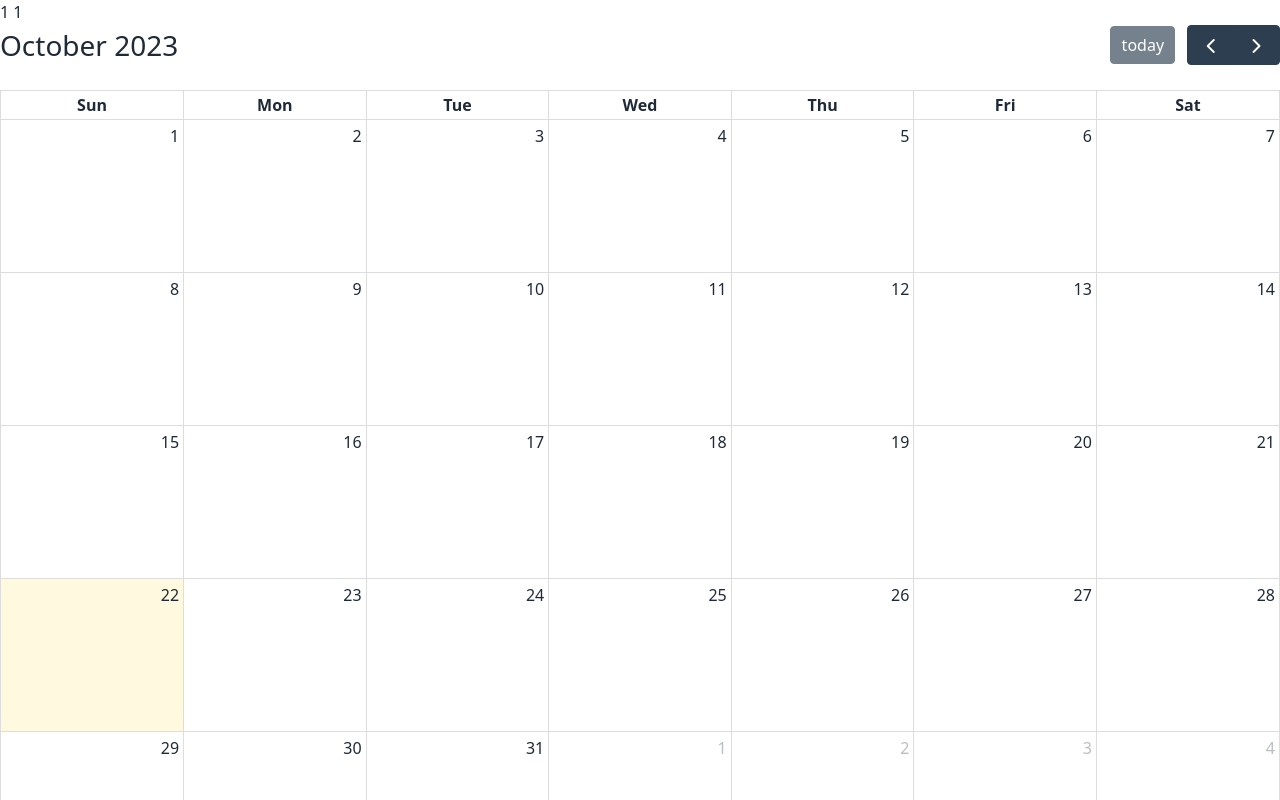
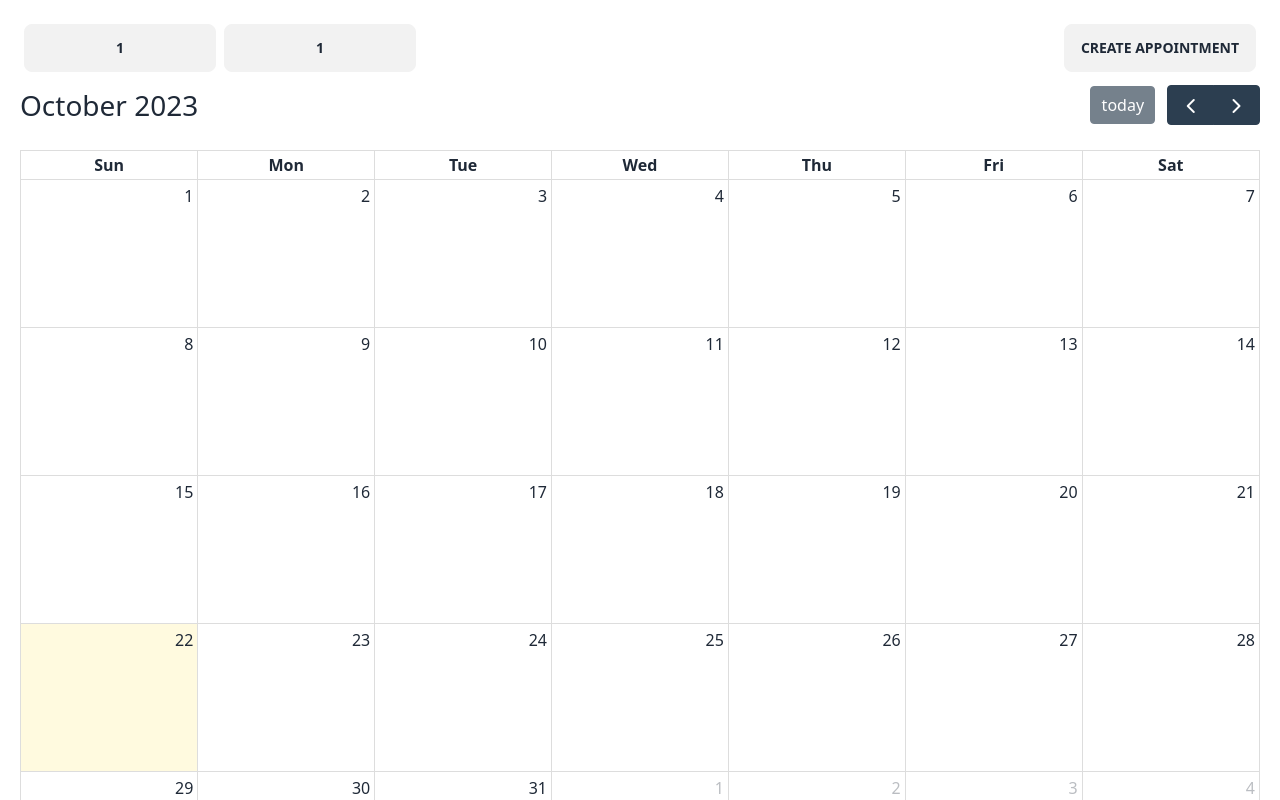
Before and after one commit to TKRchamak/assessment-of-selise, a React (Vite) app: page /year/1/month/1 in a window 1280 px wide. Shown: the top 800 px of the page. Built offline with nearby package versions, Linux system fonts and the light colour scheme.

Commit message:
add calender and some function in this page

```diff
--- a/src/pages/Calendar/Calendar.tsx
+++ b/src/pages/Calendar/Calendar.tsx
@@ -1,14 +1,102 @@
 import { useParams } from "react-router-dom";
 import FullCalendar from "@fullcalendar/react";
 import dayGridPlugin from "@fullcalendar/daygrid";
+import { useEffect, useState } from "react";
 
 const Calendar = () => {
   const { year, month } = useParams();
+  const yearList = ["2019", "2020", "2021"];
+  const monthList = [
+    "1",
+    "2",
+    "3",
+    "4",
+    "5",
+    "6",
+    "7",
+    "8",
+    "9",
+    "10",
+    "11",
+    "12",
+  ];
+  const [selectedYear, setSelectedYear] = useState<string>(
+    `${new Date().getFullYear()}`
+  );
+  const [selectedMonth, setSelectedMonth] = useState<string>(
+    `${new Date().getMonth()}`
+  );
+
+  useEffect(() => {
+    if (!year) return;
+
+    setSelectedYear(year);
+    if (month) {
+      setSelectedMonth(month);
+    }
+  }, [year, month]);
 
   return (
-    <div>
-      {year} {month}
-      <FullCalendar plugins={[dayGridPlugin]} initialView="dayGridMonth" />
+    <div className="p-5">
+      <div className="mb-2 flex justify-between">
+        <div className="flex">
+          <div className="dropdown">
+            <label tabIndex={0} className="btn m-1 w-48">
+              {selectedYear}
+            </label>
+            <ul
+              tabIndex={0}
+              className="dropdown-content z-[1] menu p-2 shadow bg-base-100 rounded-box w-52"
+            >
+              {yearList?.map((item) => (
+                <li
+                  key={item}
+                  onClick={() => {
+                    setSelectedYear(item);
+                  }}
+                >
+                  <a className={item === selectedYear ? "text-red-600" : ""}>
+                    {item}
+                  </a>
+                </li>
+              ))}
+            </ul>
+          </div>
+
+          <div className="dropdown">
+            <label tabIndex={1} className="btn m-1 w-48">
+              {selectedMonth}
+            </label>
+            <ul
+              tabIndex={1}
+              className="dropdown-content z-[1] menu p-2 shadow bg-base-100 rounded-box w-52"
+            >
+              {monthList?.map((item) => (
+                <li
+                  key={item}
+                  onClick={() => {
+                    setSelectedMonth(item);
+                  }}
+                >
+                  <a className={item === selectedMonth ? "text-red-600" : ""}>
+                    {item}
+                  </a>
+                </li>
+              ))}
+            </ul>
+          </div>
+        </div>
+
+        <div>
+          {/* <button>Create Appointment</button> */}
+          <button className="btn m-1">Create Appointment</button>
+        </div>
+      </div>
+      <FullCalendar
+        plugins={[dayGridPlugin]}
+        // header={false}
+        initialView="dayGridMonth"
+      />
     </div>
   );
 };
```
